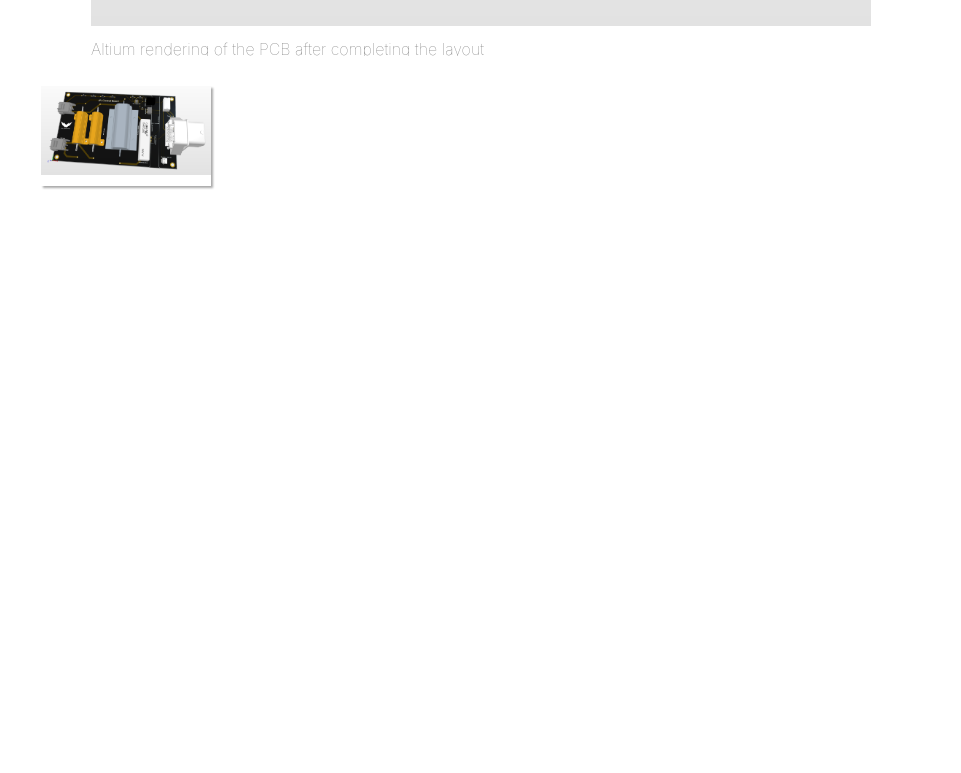
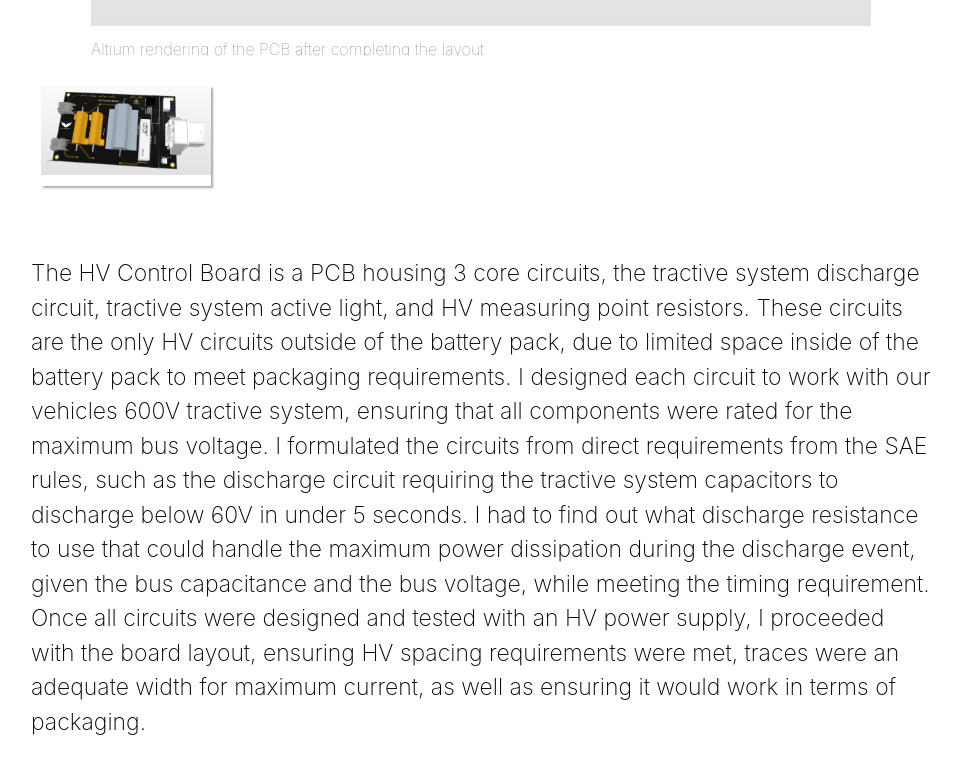
Before and after one commit to scottford14/scott-portfolio, a React (Create React App) app: page /hvcontrolboard in a window 1280 px wide. Shown: the part 755-1528 px from the top of the page, without its empty margins (159-1120 px from the left). Before the commit the page ends 1071 px from the top, so only its background shows below. Built offline with nearby package versions, Linux system fonts and the light colour scheme.

Commit message:
Added HV Control Board description

```diff
--- a/src/components/ProjectPage/HVControlBoard.js
+++ b/src/components/ProjectPage/HVControlBoard.js
@@ -12,7 +12,7 @@ export class HVControlBoard extends Component {
             images={[
                 {image: render,
                 description:"Altium rendering of the PCB after completing the layout"}]}
-            description=""
+            description="The HV Control Board is a PCB housing 3 core circuits, the tractive system discharge circuit, tractive system active light, and HV measuring point resistors. These circuits are the only HV circuits outside of the battery pack, due to limited space inside of the battery pack to meet packaging requirements. I designed each circuit to work with our vehicles 600V tractive system, ensuring that all components were rated for the maximum bus voltage. I formulated the circuits from direct requirements from the SAE rules, such as the discharge circuit requiring the tractive system capacitors to discharge below 60V in under 5 seconds. I had to find out what discharge resistance to use that could handle the maximum power dissipation during the discharge event, given the bus capacitance and the bus voltage, while meeting the timing requirement. Once all circuits were designed and tested with an HV power supply, I proceeded with the board layout, ensuring HV spacing requirements were met, traces were an adequate width for maximum current, as well as ensuring it would work in terms of packaging."
             />
         )
     }
```
